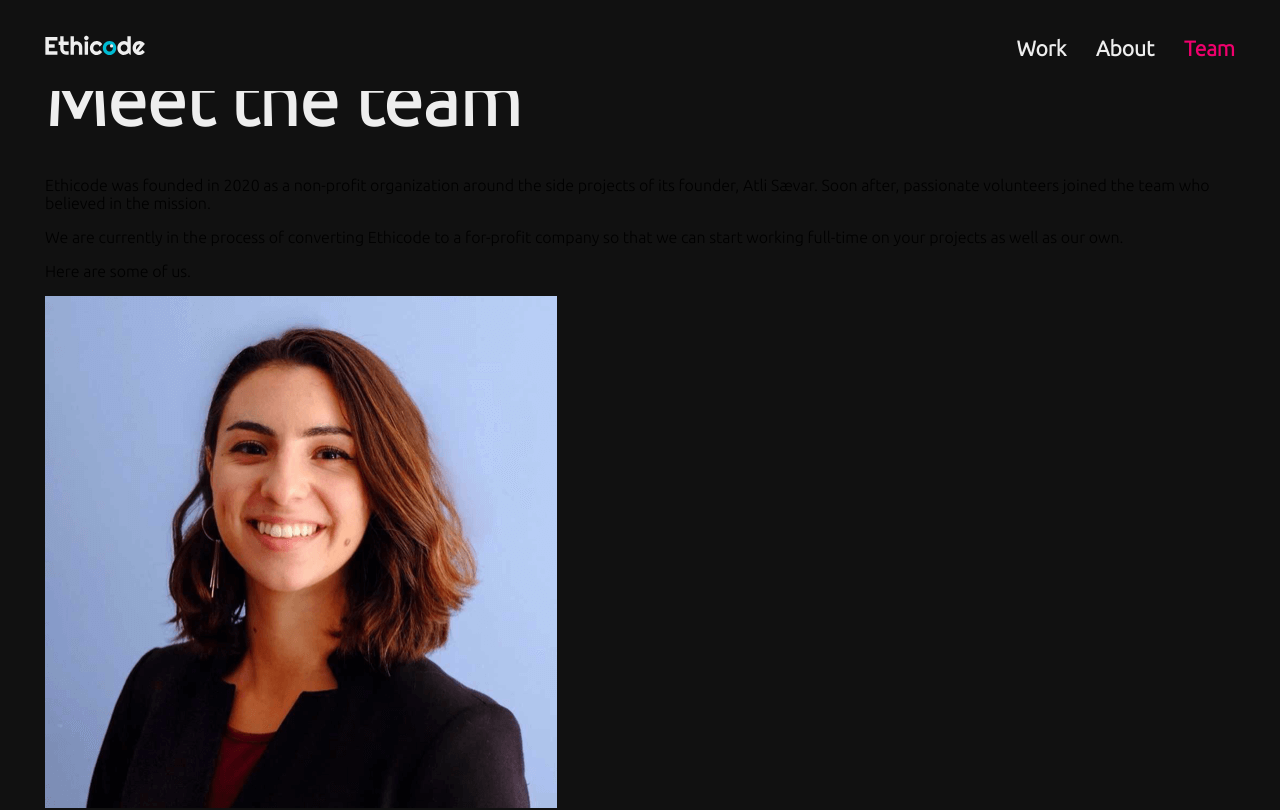
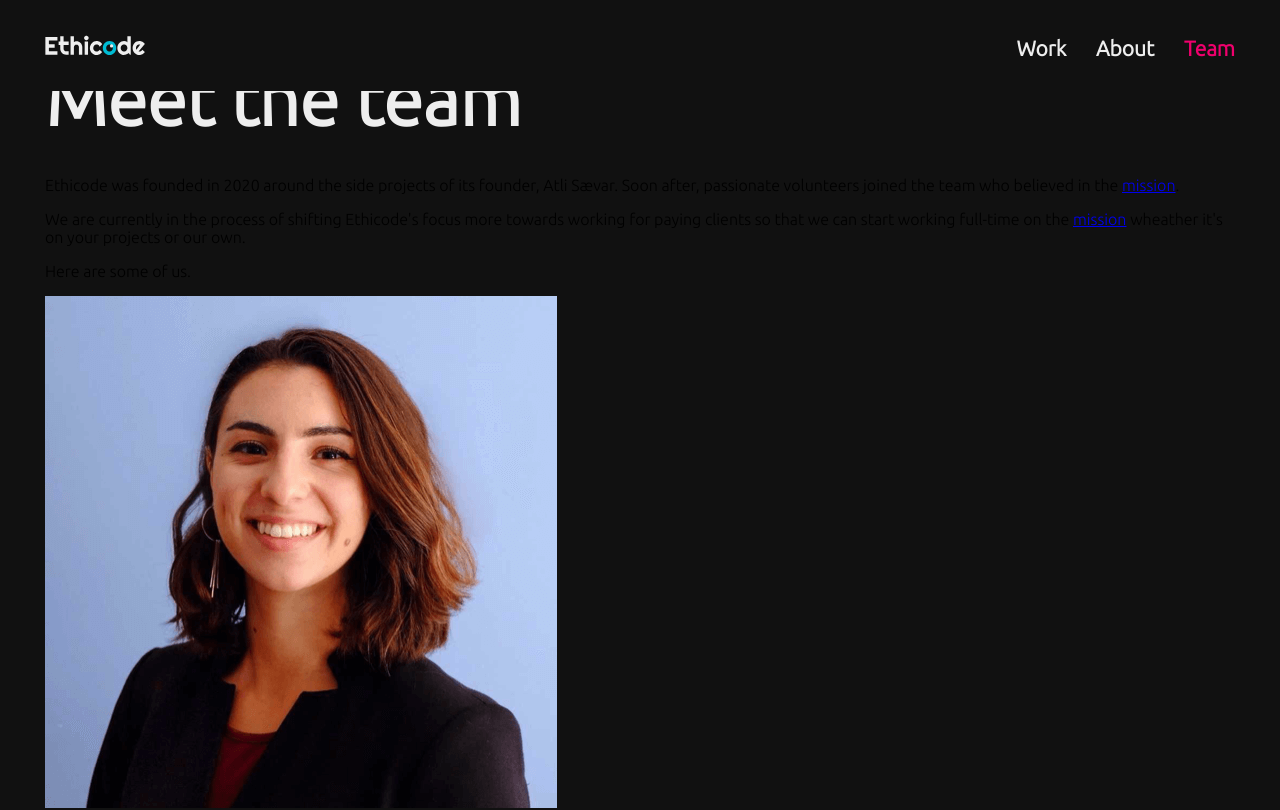
Before and after one commit to ethicodeorg/website, a Next.js app: page /team in a window 1280 px wide. Shown: the top 810 px of the page. Built offline with nearby package versions, Linux system fonts and the light colour scheme.

Commit message:
what profit

```diff
--- a/components/Team.jsx
+++ b/components/Team.jsx
@@ -1,3 +1,4 @@
+import Link from 'next/link';
 import React, { useState } from 'react';
 import classNames from 'classnames';
 import { SocialIcon } from 'react-social-icons';
@@ -16,15 +17,22 @@ const Team = () => {
       <FadeInBottom duration={0.7}>
         <div className="subtitle">
           <p className="subsubtitle">
-            Ethicode was founded in 2020 as a <span className="blue">non-profit</span> organization
-            around the side projects of its founder, Atli Sævar. Soon after,{' '}
-            <span className="pink">passionate</span> volunteers joined the team who believed in the
-            mission.
+            Ethicode was founded in 2020 around the side projects of its founder, Atli Sævar. Soon
+            after, <span className="pink">passionate</span> volunteers joined the team who believed
+            in the{' '}
+            <Link href="/about">
+              <a className="link">mission</a>
+            </Link>
+            .
           </p>
           <p className="subsubtitle">
-            We are currently in the process of converting Ethicode to a{' '}
-            <span className="yellow">for-profit</span> company so that we can start working
-            full-time on your projects as well as our own.
+            We are currently in the process of shifting Ethicode's focus more towards working for
+            paying <span className="yellow">clients</span> so that we can start working full-time on
+            the{' '}
+            <Link href="/about">
+              <a className="link">mission</a>
+            </Link>{' '}
+            wheather it's on your projects or our own.
           </p>
           <p className="subsubtitle">Here are some of us.</p>
         </div>
@@ -148,6 +156,10 @@ const Team = () => {
         .social:hover {
           transform: scale(1.1);
         }
+        .link {
+          text-decoration: none;
+          color: ${theme.colors.blue};
+        }
 
         @media screen and (min-width: 800px) {
           .subsubtitle {
```
